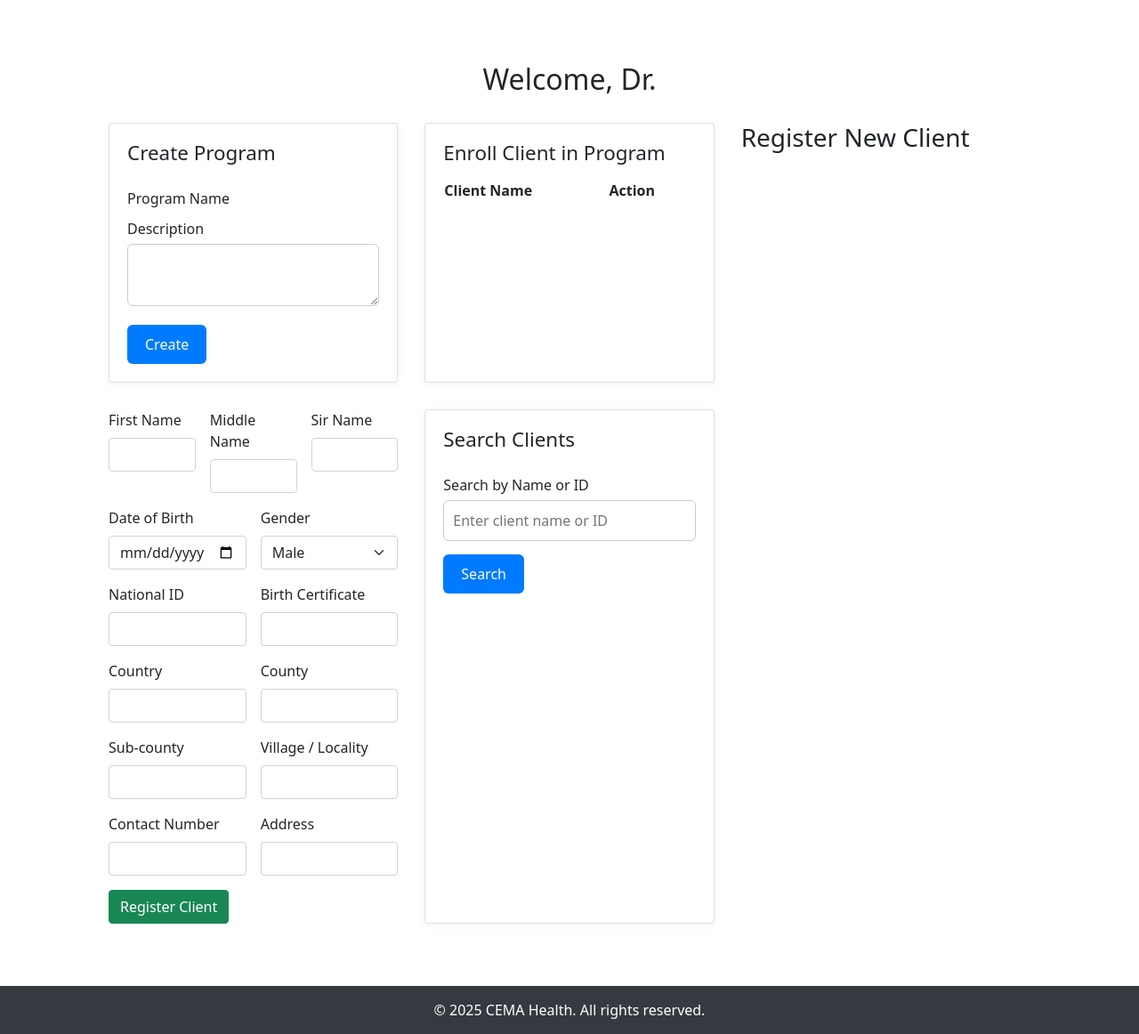
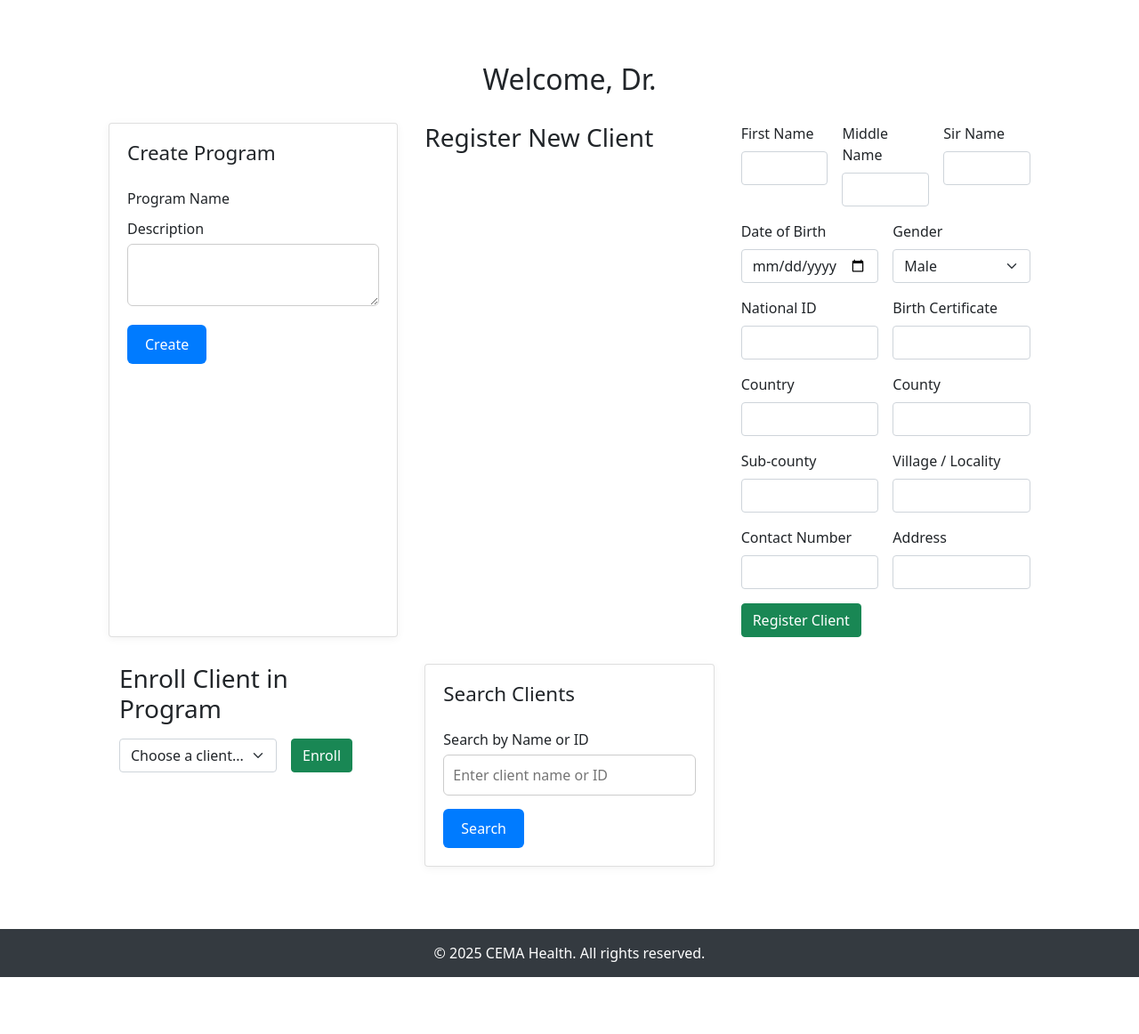
Before and after one commit to martinondiwa/CEMA_Health_Management_System, a Flask app: page /doctor/dashboard in a window 1280 px wide. Shown: the part 122-1284 px from the top of the page at 89% size. After the commit the page ends 1220 px from the top, so only its background shows below. Run offline with Flask 2, Linux system fonts and the light colour scheme; the visitor is signed in with stand-in values (Sample User, id 1); data comes from the database, SQL or seed files in the repository; data that the repository does not hold is empty.

Commit message:
Update doctor_dashboard.html
enroll

```diff
--- a/app/templates/doctor_dashboard.html
+++ b/app/templates/doctor_dashboard.html
@@ -28,28 +28,6 @@
       </form>
     </div>
 
-    <!-- Enroll Client -->
-    <div class="card">
-      <h3>Enroll Client in Program</h3>
-      <table>
-        <thead>
-          <tr>
-            <th>Client Name</th>
-            <th>Action</th>
-          </tr>
-        </thead>
-        <tbody>
-          {% for client in clients %}
-          <tr>
-            <td>{{ client.name }}</td>
-            <td>
-              <a href="{{ url_for('doctor.enroll_client', client_id=client.id) }}" class="btn">Enroll</a>
-            </td>
-          </tr>
-          {% endfor %}
-        </tbody>
-      </table>
-    </div>
 
     <!-- Register New client -->
     <h3 class="mb-4">Register New Client</h3>
@@ -119,6 +97,28 @@
       </div>
     </form>
 
+
+<!-- Enroll Client in Program (Full Width) -->
+<section class="container-fluid mb-5">
+  <h3 class="mb-3">Enroll Client in Program</h3>
+
+  <form class="row gy-2 gx-3 align-items-center" method="get" action="{{ url_for('doctor.enroll_client', client_id=0) }}">
+    <div class="col-auto">
+      <label class="visually-hidden" for="clientSelect">Client</label>
+      <select class="form-select" id="clientSelect" name="client_id" required>
+        <option selected disabled value="">Choose a client...</option>
+        {% for client in clients %}
+          <option value="{{ client.id }}">{{ client.full_name }}</option>
+        {% endfor %}
+      </select>
+    </div>
+
+    <div class="col-auto">
+      <button type="submit" class="btn btn-success">Enroll</button>
+    </div>
+  </form>
+</section>
+
     <!-- Search Clients -->
     <div class="card">
       <h3>Search Clients</h3>
```
